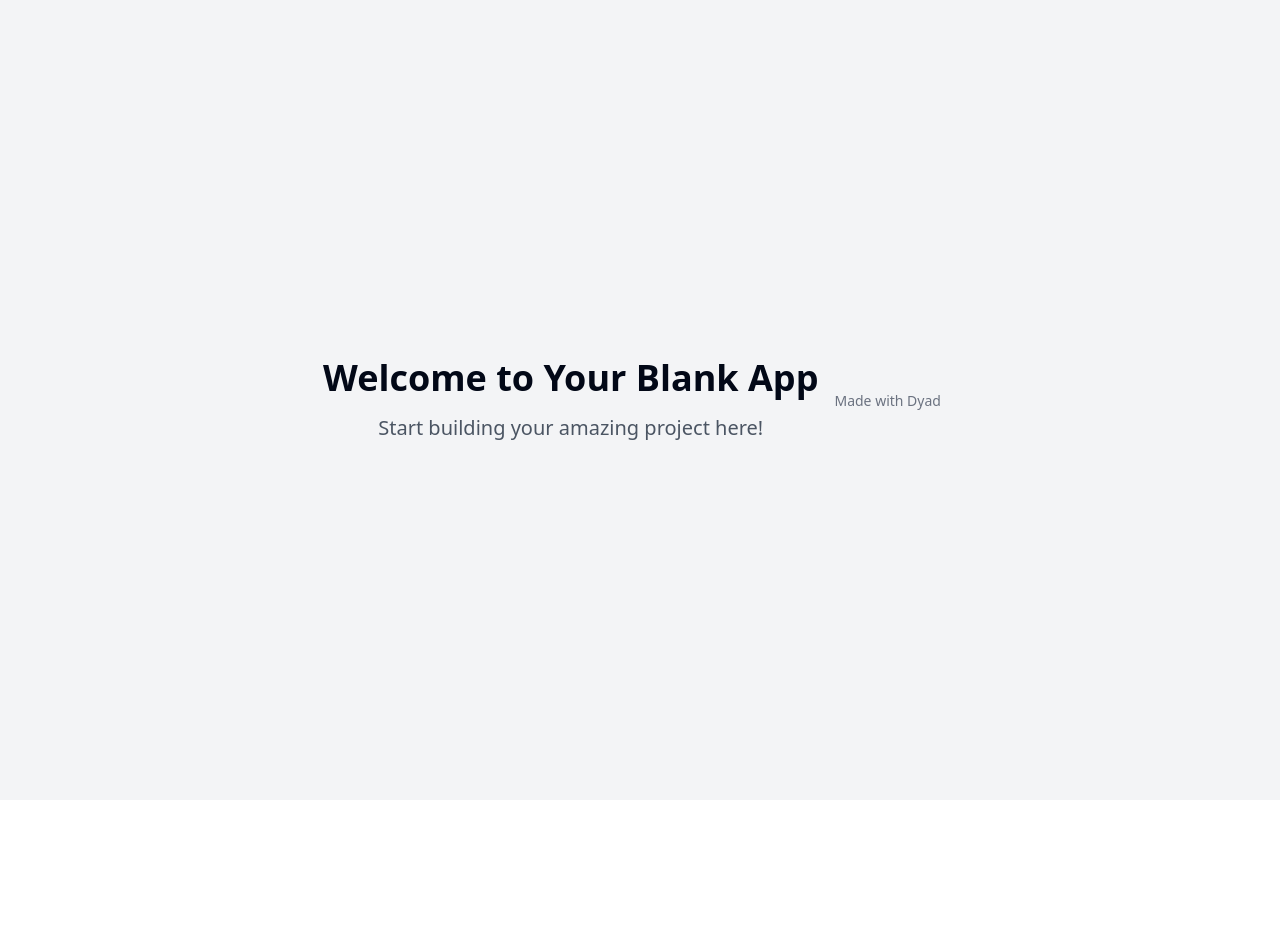
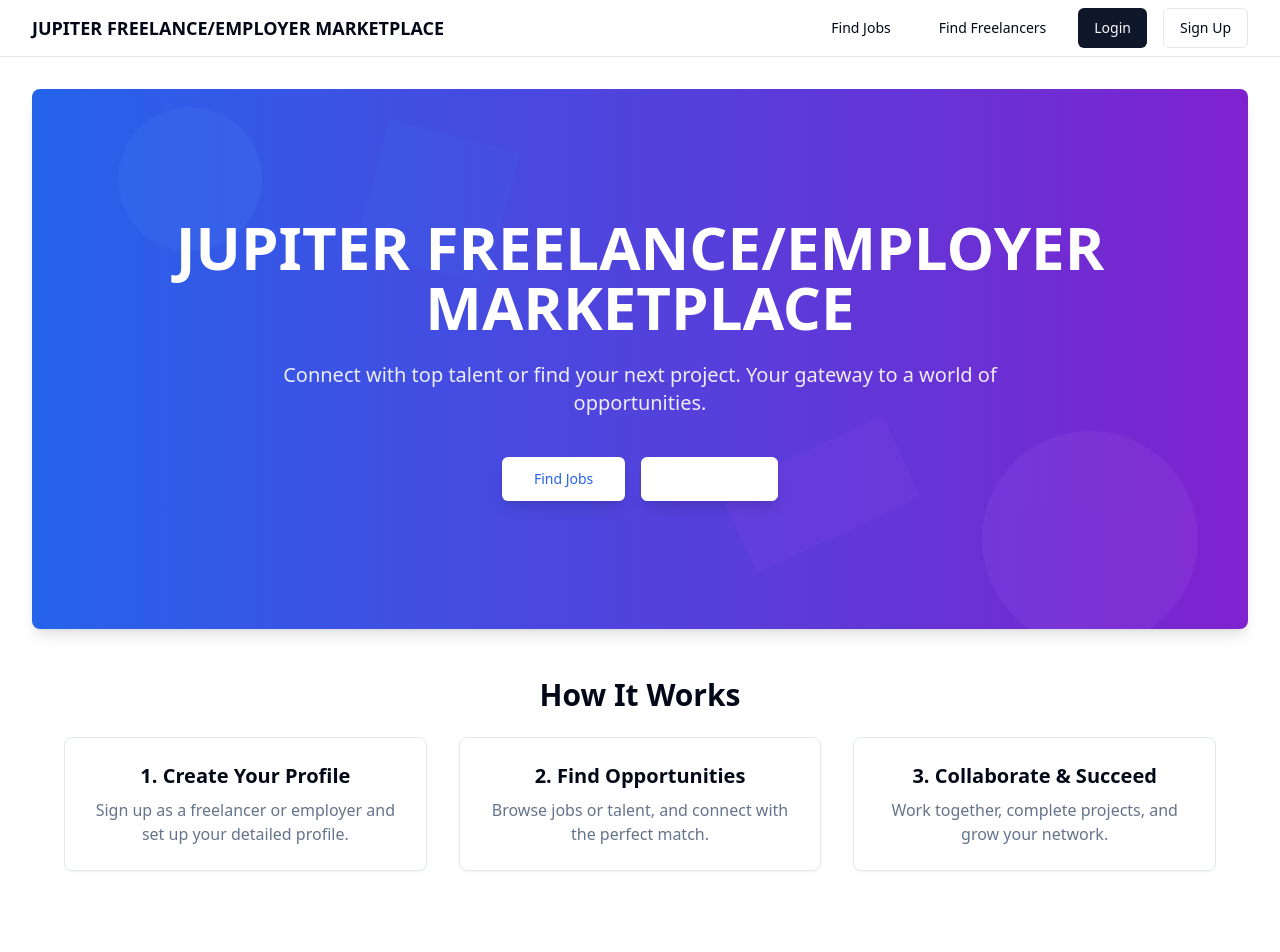
Before and after one commit to eissahussein95-code/Jupiter, a React (Vite) app: page / in a window 1280 px wide. Shown: the top 952 px of the page. Before the commit the page ends 800 px from the top, so only its background shows below. Built offline with nearby package versions, Linux system fonts and the light colour scheme.

Commit message:
[dyad] Suggesting a rebuild to resolve module path errors - wrote 8 file(s)

```diff
--- a/src/App.tsx
+++ b/src/App.tsx
@@ -5,6 +5,7 @@ import { QueryClient, QueryClientProvider } from "@tanstack/react-query";
 import { BrowserRouter, Routes, Route } from "react-router-dom";
 import Index from "./pages/Index";
 import NotFound from "./pages/NotFound";
+import Layout from "@/components/layout/Layout"; // Updated import path
 
 const queryClient = new QueryClient();
 
@@ -14,11 +15,17 @@ const App = () => (
       <Toaster />
       <Sonner />
       <BrowserRouter>
-        <Routes>
-          <Route path="/" element={<Index />} />
-          {/* ADD ALL CUSTOM ROUTES ABOVE THE CATCH-ALL "*" ROUTE */}
-          <Route path="*" element={<NotFound />} />
-        </Routes>
+        <Layout> {/* Wrap Routes with the Layout component */}
+          <Routes>
+            <Route path="/" element={<Index />} />
+            {/* ADD ALL CUSTOM ROUTES ABOVE THE CATCH-ALL "*" ROUTE */}
+            <Route path="/jobs" element={<div>Jobs Listing Page (Coming Soon!)</div>} />
+            <Route path="/freelancers" element={<div>Freelancers Listing Page (Coming Soon!)</div>} />
+            <Route path="/login" element={<div>Login Page (Coming Soon!)</div>} />
+            <Route path="/register" element={<div>Register Page (Coming Soon!)</div>} />
+            <Route path="*" element={<NotFound />} />
+          </Routes>
+        </Layout>
       </BrowserRouter>
     </TooltipProvider>
   </QueryClientProvider>
--- /dev/null
+++ b/src/components/HeroSection.tsx
@@ -0,0 +1,37 @@
+import React from 'react';
+import { Link } from 'react-router-dom';
+import { Button } from '@/components/ui/button';
+
+const HeroSection = () => {
+  return (
+    <section className="relative bg-gradient-to-r from-blue-600 to-purple-700 text-white py-20 md:py-32 rounded-lg shadow-lg overflow-hidden">
+      <div className="container relative z-10 text-center">
+        <h1 className="text-4xl md:text-6xl font-extrabold leading-tight mb-6 animate-fade-in-up">
+          JUPITER FREELANCE/EMPLOYER MARKETPLACE
+        </h1>
+        <p className="text-lg md:text-xl mb-10 max-w-3xl mx-auto opacity-90 animate-fade-in-up delay-200">
+          Connect with top talent or find your next project. Your gateway to a world of opportunities.
+        </p>
+        <div className="flex flex-col sm:flex-row justify-center gap-4 animate-fade-in-up delay-400">
+          <Button size="lg" className="bg-white text-blue-600 hover:bg-gray-100 hover:text-blue-700 shadow-lg" asChild>
+            <Link to="/jobs">Find Jobs</Link>
+          </Button>
+          <Button size="lg" variant="outline" className="border-white text-white hover:bg-white hover:text-blue-600 shadow-lg" asChild>
+            <Link to="/freelancers">Hire Talent</Link>
+          </Button>
+        </div>
+      </div>
+      {/* Background decorative elements */}
+      <div className="absolute inset-0 opacity-10">
+        <svg className="w-full h-full" fill="none" viewBox="0 0 1200 600">
+          <circle cx="100" cy="100" r="80" fill="currentColor" className="text-blue-400" />
+          <circle cx="1100" cy="500" r="120" fill="currentColor" className="text-purple-400" />
+          <rect x="300" y="50" width="150" height="150" fill="currentColor" className="text-blue-500" transform="rotate(15 375 125)" />
+          <rect x="700" y="400" width="200" height="100" fill="currentColor" className="text-purple-500" transform="rotate(-25 800 450)" />
+        </svg>
+      </div>
+    </section>
+  );
+};
+
+export default HeroSection;
--- /dev/null
+++ b/src/components/layout/Footer.tsx
@@ -0,0 +1,17 @@
+import React from 'react';
+import { MadeWithDyad } from '@/components/made-with-dyad';
+
+const Footer = () => {
+  return (
+    <footer className="border-t bg-background/95 backdrop-blur supports-[backdrop-filter]:bg-background/60 mt-8">
+      <div className="container flex flex-col items-center justify-between gap-4 py-6 md:h-24 md:flex-row">
+        <p className="text-center text-sm leading-loose text-muted-foreground md:text-left">
+          © {new Date().getFullYear()} JUPITER FREELANCE/EMPLOYER MARKETPLACE. All rights reserved.
+        </p>
+        <MadeWithDyad />
+      </div>
+    </footer>
+  );
+};
+
+export default Footer;
--- /dev/null
+++ b/src/components/layout/Header.tsx
@@ -0,0 +1,31 @@
+import React from 'react';
+import { Link } from 'react-router-dom';
+import { Button } from '@/components/ui/button';
+
+const Header = () => {
+  return (
+    <header className="sticky top-0 z-50 w-full border-b bg-background/95 backdrop-blur supports-[backdrop-filter]:bg-background/60">
+      <div className="container flex h-14 items-center justify-between">
+        <Link to="/" className="flex items-center space-x-2">
+          <span className="inline-block font-bold text-lg">JUPITER FREELANCE/EMPLOYER MARKETPLACE</span>
+        </Link>
+        <nav className="flex items-center space-x-4">
+          <Button variant="ghost" asChild>
+            <Link to="/jobs">Find Jobs</Link>
+          </Button>
+          <Button variant="ghost" asChild>
+            <Link to="/freelancers">Find Freelancers</Link>
+          </Button>
+          <Button asChild>
+            <Link to="/login">Login</Link>
+          </Button>
+          <Button variant="outline" asChild>
+            <Link to="/register">Sign Up</Link>
+          </Button>
+        </nav>
+      </div>
+    </header>
+  );
+};
+
+export default Header;
--- /dev/null
+++ b/src/components/layout/Layout.tsx
@@ -0,0 +1,21 @@
+import React from 'react';
+import Header from '@/components/layout/Header'; // Updated import path
+import Footer from '@/components/layout/Footer'; // Updated import path
+
+interface LayoutProps {
+  children: React.ReactNode;
+}
+
+const Layout: React.FC<LayoutProps> = ({ children }) => {
+  return (
+    <div className="flex flex-col min-h-screen">
+      <Header />
+      <main className="flex-grow container py-8">
+        {children}
+      </main>
+      <Footer />
+    </div>
+  );
+};
+
+export default Layout;
--- a/src/pages/Index.tsx
+++ b/src/pages/Index.tsx
@@ -1,17 +1,27 @@
-// Update this page (the content is just a fallback if you fail to update the page)
-
-import { MadeWithDyad } from "@/components/made-with-dyad";
+import HeroSection from "@/components/HeroSection";
 
 const Index = () => {
   return (
-    <div className="min-h-screen flex items-center justify-center bg-gray-100">
-      <div className="text-center">
-        <h1 className="text-4xl font-bold mb-4">Welcome to Your Blank App</h1>
-        <p className="text-xl text-gray-600">
-          Start building your amazing project here!
-        </p>
-      </div>
-      <MadeWithDyad />
+    <div className="flex flex-col items-center justify-center">
+      <HeroSection />
+      {/* Additional sections for featured jobs, freelancers, etc. will go here */}
+      <section className="container py-12 text-center">
+        <h2 className="text-3xl font-bold mb-6">How It Works</h2>
+        <div className="grid grid-cols-1 md:grid-cols-3 gap-8">
+          <div className="p-6 border rounded-lg shadow-sm">
+            <h3 className="text-xl font-semibold mb-2">1. Create Your Profile</h3>
+            <p className="text-muted-foreground">Sign up as a freelancer or employer and set up your detailed profile.</p>
+          </div>
+          <div className="p-6 border rounded-lg shadow-sm">
+            <h3 className="text-xl font-semibold mb-2">2. Find Opportunities</h3>
+            <p className="text-muted-foreground">Browse jobs or talent, and connect with the perfect match.</p>
+          </div>
+          <div className="p-6 border rounded-lg shadow-sm">
+            <h3 className="text-xl font-semibold mb-2">3. Collaborate & Succeed</h3>
+            <p className="text-muted-foreground">Work together, complete projects, and grow your network.</p>
+          </div>
+        </div>
+      </section>
     </div>
   );
 };
```
